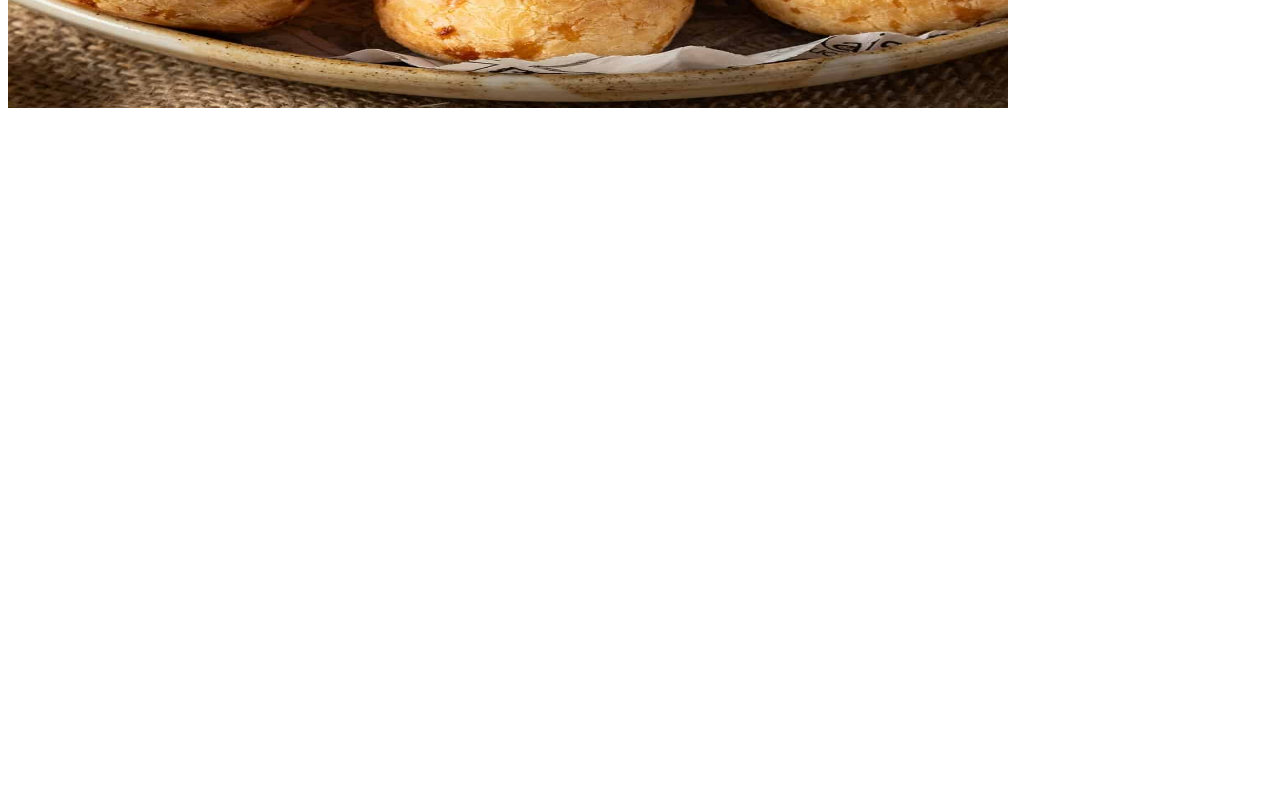
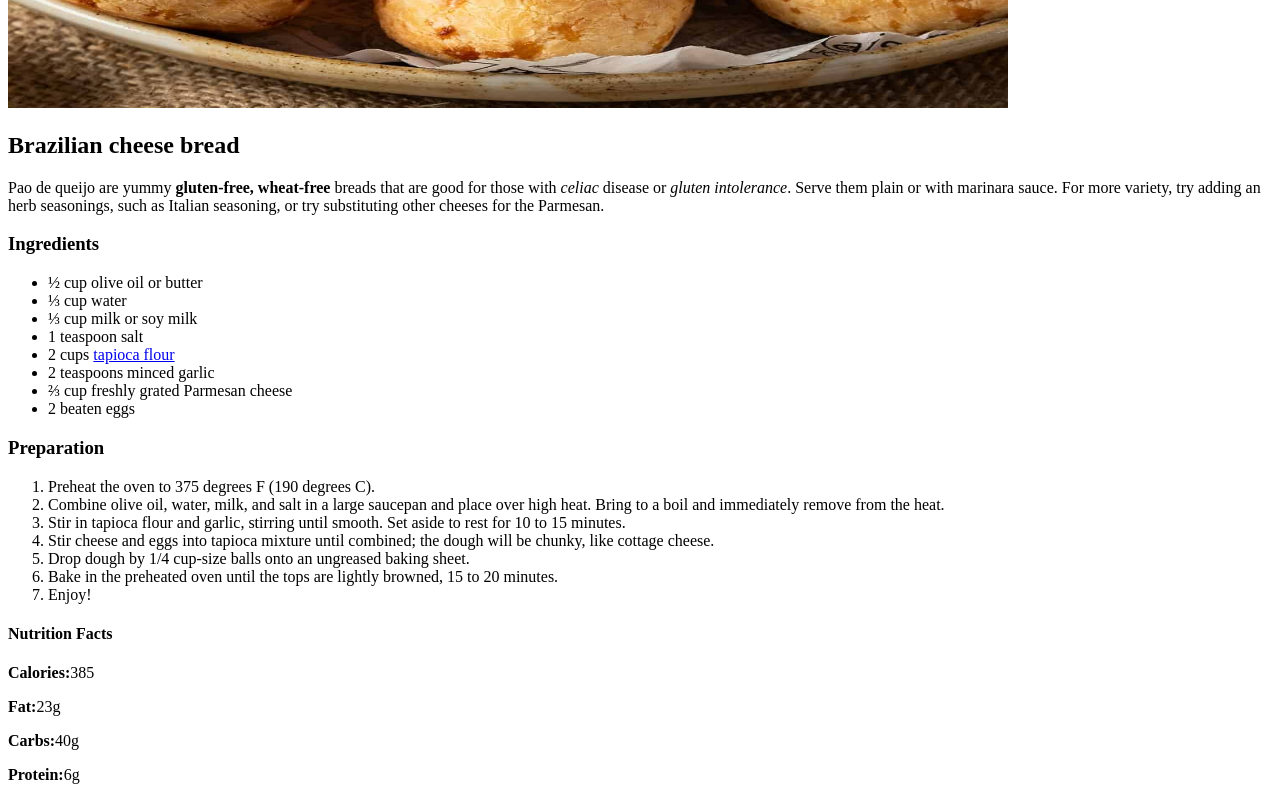
Before and after one commit to Schinck/odin-recipes, a plain HTML site: page recipes/pdq.html in a window 1280 px wide. Shown: the part 548-1348 px from the top of the page. Before the commit the page ends 800 px from the top, so only its background shows below. Drawn offline with Linux system fonts and the light colour scheme.

Commit message:
added a recipe for pao de queijo

```diff
--- a/recipes/pdq.html
+++ b/recipes/pdq.html
@@ -11,5 +11,37 @@
 
         <h1>Pao de Queijo</h1>
         <img src="../img/pdq.jpg" alt="Brazilian cheese ball" height="550" width="1000">
+
+        <h2>Brazilian cheese bread</h2>
+            <p>Pao de queijo are yummy <strong>gluten-free, wheat-free</strong> breads that are good for those with <em>celiac</em> disease or <em>gluten intolerance</em>. Serve them plain or with marinara sauce. For more variety, try adding an herb seasonings, such as Italian seasoning, or try substituting other cheeses for the Parmesan.</p>
+
+        <h3>Ingredients</h3>
+            <ul>
+                <li>½ cup olive oil or butter</li>
+                <li>⅓ cup water</li>
+                <li>⅓ cup milk or soy milk</li>
+                <li>1 teaspoon salt</li>
+                <li>2 cups <a href="https://a.co/d/7uSCcoI" target="_blank" rel="noopener noreferrer">tapioca flour</a></li>
+                <li>2 teaspoons minced garlic</li>
+                <li>⅔ cup freshly grated Parmesan cheese</li>
+                <li>2 beaten eggs</li>
+            </ul>
+
+        <h3>Preparation</h3>
+            <ol>
+                <li>Preheat the oven to 375 degrees F (190 degrees C).</li>
+                <li>Combine olive oil, water, milk, and salt in a large saucepan and place over high heat. Bring to a boil and immediately remove from the heat.</li>
+                <li>Stir in tapioca flour and garlic, stirring until smooth. Set aside to rest for 10 to 15 minutes.</li>
+                <li>Stir cheese and eggs into tapioca mixture until combined; the dough will be chunky, like cottage cheese.</li>
+                <li>Drop dough by 1/4 cup-size balls onto an ungreased baking sheet.</li>
+                <li>Bake in the preheated oven until the tops are lightly browned, 15 to 20 minutes.</li>
+                <li>Enjoy!</li>
+            </ol>
+
+        <h4>Nutrition Facts</h4>
+            <p><strong>Calories:</strong>385</p>
+            <p><strong>Fat:</strong>23g</p>
+            <p><strong>Carbs:</strong>40g</p>
+            <p><strong>Protein:</strong>6g</p>
     </body>
 </html>
```
